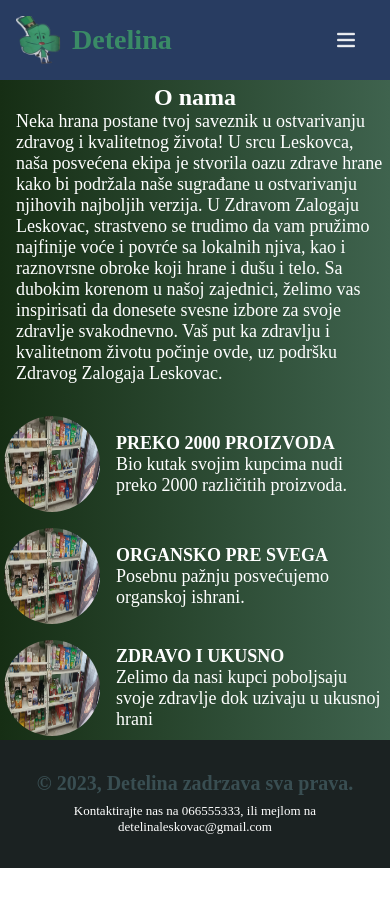
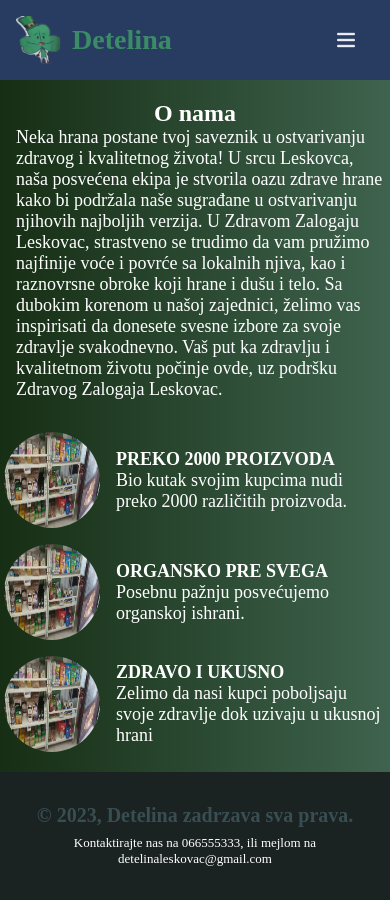
Before and after one commit to rcomplexxx/detelina, a Next.js app: page /o-nama in a window 390 px wide. Before the commit the page ends 868 px from the top, so only its background shows below. Built offline with nearby package versions, Linux system fonts and the light colour scheme.

Commit message:
:design improvements

```diff
--- a/styles/onama.module.css
+++ b/styles/onama.module.css
@@ -82,7 +82,11 @@
 @media(max-width: 980px){
 
 .firstSegment{
+  margin-top: 16px;
   margin-bottom: 32px;
+}
+.thirdSegment{
+  margin-bottom: 16px;
 }
 
 
```
